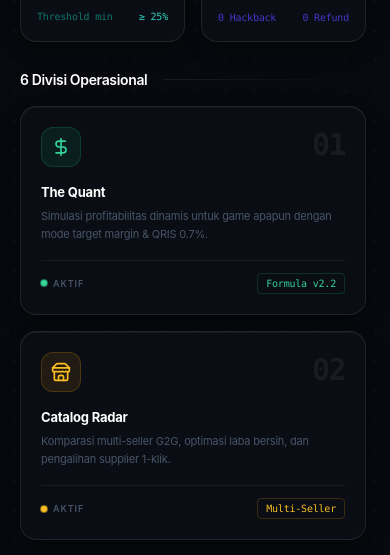
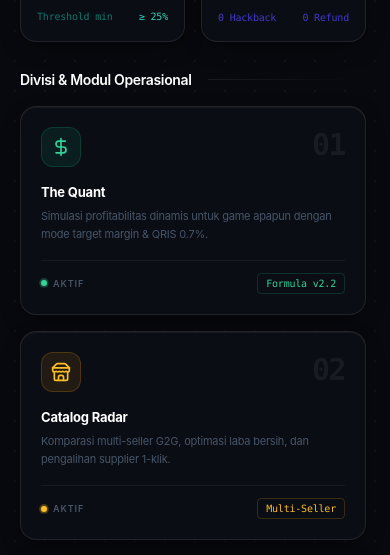
Before and after one commit to Jejechris/aksharagamingcenter, a Next.js app in the folder web/: page /dashboard in a window 390 px wide. Shown: the part 906-1461 px from the top of the page. Built offline with nearby package versions, Linux system fonts and the light colour scheme; no server answers.

Commit message:
fix(ui): comprehensive mobile responsiveness audit and layout fixes across all pages

```diff
--- a/web/app/dashboard/autonomous/page.tsx
+++ b/web/app/dashboard/autonomous/page.tsx
@@ -1074,7 +1074,7 @@ export default function AutonomousFulfillmentPage() {
             {/* Vault Inventory Table */}
             <div className="v0-card rounded-2xl border border-zinc-800/80 bg-zinc-900/40 overflow-hidden">
               <div className="overflow-x-auto">
-                <table className="w-full text-left text-xs font-mono">
+                <table className="w-full text-left text-xs font-mono min-w-[680px]">
                   <thead className="bg-zinc-950/80 text-zinc-400 border-b border-zinc-800 uppercase tracking-wider text-[10px]">
                     <tr>
                       <th className="p-3.5">ID Unit & Game</th>
--- a/web/app/dashboard/marketer/page.tsx
+++ b/web/app/dashboard/marketer/page.tsx
@@ -869,7 +869,8 @@ export default function MarketerPage() {
                   <span className="text-[10px] font-mono text-slate-400 bg-zinc-900 px-2 py-0.5 rounded-md">{vouchers.length} Kode Aktif</span>
                 </div>
 
-                <table className="w-full text-xs font-mono">
+                <div className="overflow-x-auto">
+                  <table className="w-full text-xs font-mono min-w-[320px]">
                     <thead className="border-b border-white/[0.06] bg-zinc-950/60">
                       <tr>
                         <th className="px-4 py-3 text-left text-[10px] font-semibold text-slate-500 uppercase tracking-widest">Kode</th>
@@ -907,6 +908,7 @@ export default function MarketerPage() {
                       ))}
                     </tbody>
                   </table>
+                </div>
               </div>
             </div>
 
--- a/web/app/dashboard/operator/page.tsx
+++ b/web/app/dashboard/operator/page.tsx
@@ -412,7 +412,7 @@ export default function OperatorPage() {
         </div>
 
         <div className="overflow-x-auto">
-          <table className="w-full text-xs text-left font-mono">
+          <table className="w-full text-xs text-left font-mono min-w-[700px]">
             <thead className="text-[10px] text-slate-500 uppercase tracking-widest bg-black/40 border-b border-white/[0.06]">
               <tr>
                 <th className="w-10 px-4 py-3 text-center">Pilih</th>
--- a/web/app/dashboard/page.tsx
+++ b/web/app/dashboard/page.tsx
@@ -21,6 +21,7 @@ import {
   Store,
   Sparkles,
   Zap,
+  Compass,
 } from "lucide-react";
 
 function formatRp(value: number) {
@@ -216,6 +217,18 @@ export default function AdminDashboardPage() {
       iconBox: "bg-emerald-500/10 border-emerald-500/20",
       dot: "bg-emerald-400",
       statClass: "text-emerald-400 border-emerald-500/20 bg-emerald-500/8",
+    },
+    {
+      title: "Research Center",
+      route: "/dashboard/research",
+      icon: <Compass className="w-5 h-5 text-cyan-400" />,
+      number: "09",
+      desc: "Autonomous G2G Robot: Crawling otomatis peluang arbitrase margin tinggi (>40%) & bulk import ke katalog.",
+      stat: "Robot Crawler",
+      cardClass: "card-division-quant",
+      iconBox: "bg-cyan-500/10 border-cyan-500/20",
+      dot: "bg-cyan-400",
+      statClass: "text-cyan-400 border-cyan-500/20 bg-cyan-500/8",
     },
   ];
 
@@ -421,7 +434,7 @@ export default function AdminDashboardPage() {
       <div>
         <div className="flex items-center gap-4 mb-4">
           <h2 className="text-sm font-semibold text-white tracking-tight whitespace-nowrap">
-            6 Divisi Operasional
+            Divisi &amp; Modul Operasional
           </h2>
           <div className="flex-1 h-[1px] bg-gradient-to-r from-white/[0.08] to-transparent" />
         </div>
--- a/web/app/dashboard/quant/page.tsx
+++ b/web/app/dashboard/quant/page.tsx
@@ -739,7 +739,7 @@ export default function QuantPage() {
       </div>
 
       {saveStatus === 'saved' && (
-        <div className="fixed bottom-5 right-5 z-50 p-4 rounded-xl bg-emerald-950/90 border border-emerald-500/30 text-sm text-emerald-300 font-mono flex items-center gap-3 shadow-xl backdrop-blur-md animate-in fade-in slide-in-from-bottom-4">
+        <div className="fixed bottom-5 left-5 right-5 sm:left-auto sm:right-5 sm:max-w-md z-50 p-4 rounded-xl bg-emerald-950/90 border border-emerald-500/30 text-sm text-emerald-300 font-mono flex items-center gap-3 shadow-xl backdrop-blur-md animate-in fade-in slide-in-from-bottom-4">
           <CheckCircle2 className="w-4 h-4 shrink-0" />
           <span>{saveMessage}</span>
           <Link href="/dashboard/catalog" className="underline hover:text-white ml-2">Lihat Radar &rarr;</Link>
@@ -1209,7 +1209,8 @@ export default function QuantPage() {
                 <Activity className="w-4 h-4 text-emerald-400" /> Sensitivitas Harga
               </h3>
             </div>
-            <table className="w-full text-xs font-mono text-left">
+            <div className="overflow-x-auto">
+              <table className="w-full text-xs font-mono text-left min-w-[320px]">
                 <thead className="bg-black/20 border-b border-white/[0.06]">
                   <tr>
                     <th className="px-5 py-3 font-semibold text-slate-500 uppercase tracking-widest">Skenario</th>
@@ -1233,6 +1234,7 @@ export default function QuantPage() {
                   ))}
                 </tbody>
               </table>
+            </div>
           </div>
 
         </div>
--- a/web/app/dashboard/research/page.tsx
+++ b/web/app/dashboard/research/page.tsx
@@ -354,7 +354,7 @@ export default function ResearchCenterPage() {
     <div className="px-5 sm:px-8 py-8 max-w-[1120px] mx-auto space-y-7">
       {/* Toast Notification */}
       {notification && (
-        <div className="fixed bottom-5 right-5 z-50 p-4 rounded-xl bg-zinc-950/95 border border-emerald-500/40 text-sm text-emerald-300 font-mono flex items-center gap-3 shadow-2xl backdrop-blur-md animate-in fade-in slide-in-from-bottom-3">
+        <div className="fixed bottom-5 left-5 right-5 sm:left-auto sm:right-5 sm:max-w-md z-50 p-4 rounded-xl bg-zinc-950/95 border border-emerald-500/40 text-sm text-emerald-300 font-mono flex items-center gap-3 shadow-2xl backdrop-blur-md animate-in fade-in slide-in-from-bottom-3">
           {notification.type === "success" ? (
             <CheckCircle2 className="w-5 h-5 shrink-0 text-emerald-400" />
           ) : (
@@ -967,7 +967,7 @@ export default function ResearchCenterPage() {
                       )}
                     </button>
 
-                    <div className="flex items-center gap-2 font-mono text-xs">
+                    <div className="flex flex-wrap items-center gap-2 font-mono text-xs">
                       <a
                         href={game.g2g_direct_url}
                         target="_blank"
--- a/web/app/page.tsx
+++ b/web/app/page.tsx
@@ -116,7 +116,7 @@ export default function CommandLandingPage() {
 
         {/* Title */}
         <h1 className="leading-none mb-3">
-          <span className="block text-[72px] sm:text-[96px] font-black tracking-[-0.04em] text-white leading-[0.9]">
+          <span className="block text-[54px] sm:text-[80px] md:text-[96px] font-black tracking-[-0.04em] text-white leading-[0.9]">
             Akshara
           </span>
           <span className="block text-2xl sm:text-3xl font-mono font-normal text-slate-500 tracking-tight mt-2">
@@ -382,7 +382,7 @@ export default function CommandLandingPage() {
           </div>
 
           {/* Form */}
-          <form onSubmit={handleVerifyWarranty} className="max-w-xl mx-auto flex gap-2.5 mb-5">
+          <form onSubmit={handleVerifyWarranty} className="max-w-xl mx-auto flex flex-col sm:flex-row gap-2.5 mb-5">
             <div className="relative flex-1">
               <Search className="w-4 h-4 text-zinc-600 absolute left-3.5 top-1/2 -translate-y-1/2 shrink-0" />
               <input
```
Also changed, not shown: web/app/dashboard/catalog/page.tsx (+4 -4 lines). Lines whose indentation alone changed are shown as unchanged.
